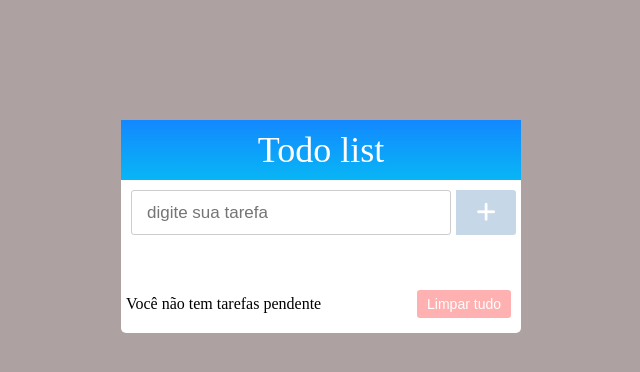
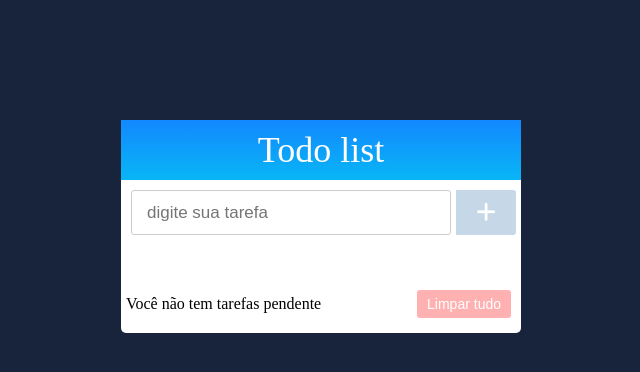
Before and after one commit to Mlluiz39/codeCel, a plain HTML site: page index.html in a window 1280 px wide. Shown: the whole page, without its empty margins (319-959 px from the left). Drawn offline with Linux system fonts and the light colour scheme.

Commit message:
Update style.css

```diff
--- a/style.css
+++ b/style.css
@@ -7,7 +7,7 @@
 body {
   width: 100%;
   height: 100vh;
-  background-color: #ada1a1;
+  background-color: #18243c;
 }
 
 .container {
```
